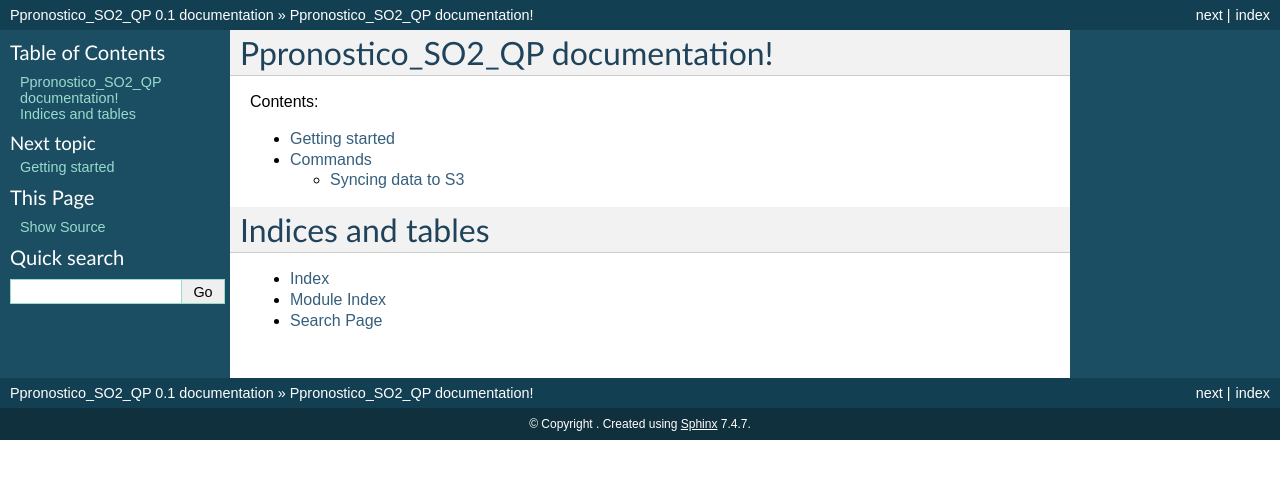
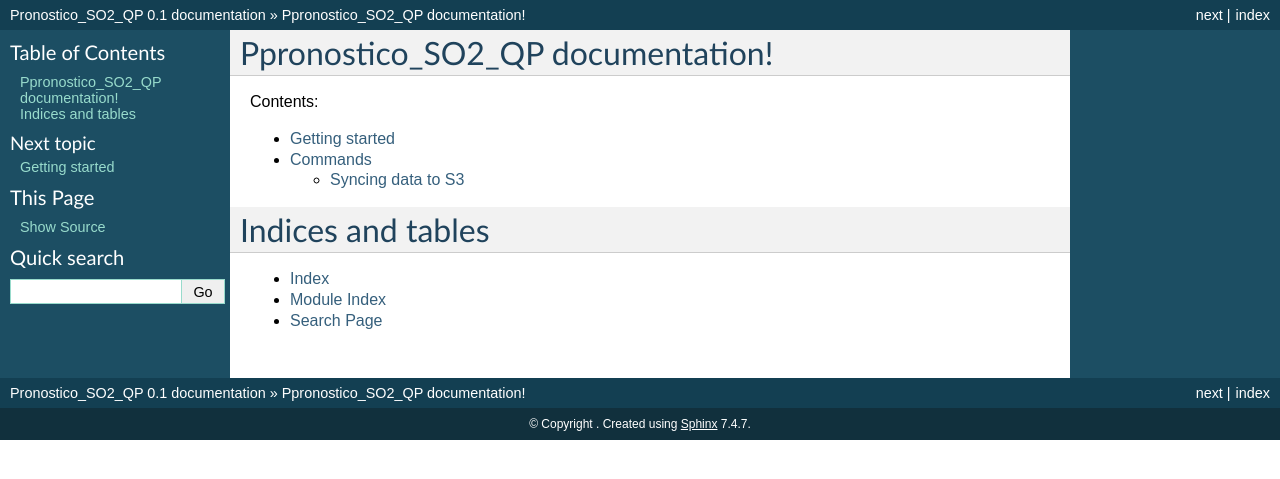
Before and after one commit to AndresGonF/mds7201-minma-so2, a Sphinx documentation site: the page built from docs/index.rst, in a window 1280 px wide. Shown: the top 479 px of the page. Built offline with Sphinx 7.4.7, drawn with Linux system fonts in a browser that asks for light colours.

Commit message:
Update conf.py

```diff
--- a/docs/conf.py
+++ b/docs/conf.py
@@ -1,6 +1,6 @@
 # -*- coding: utf-8 -*-
 #
-# Ppronostico_SO2_QP documentation build configuration file, created by
+# Pronostico_SO2_QP documentation build configuration file, created by
 # sphinx-quickstart.
 #
 # This file is execfile()d with the current directory set to its containing dir.
@@ -41,7 +41,7 @@ source_suffix = '.rst'
 master_doc = 'index'
 
 # General information about the project.
-project = u'Ppronostico_SO2_QP'
+project = u'Pronostico_SO2_QP'
 
 # The version info for the project you're documenting, acts as replacement for
 # |version| and |release|, also used in various other places throughout the
@@ -185,7 +185,7 @@ latex_elements = {
 latex_documents = [
     ('index',
      'mds7201-minma-so2.tex',
-     u'Ppronostico_SO2_QP Documentation',
+     u'Pronostico_SO2_QP Documentation',
      u"Nicolas Cabello - Andrés González - Javier Maass - Consuelo Rojas", 'manual'),
 ]
 
@@ -215,7 +215,7 @@ latex_documents = [
 # One entry per manual page. List of tuples
 # (source start file, name, description, authors, manual section).
 man_pages = [
-    ('index', 'mds7201-minma-so2', u'Ppronostico_SO2_QP Documentation',
+    ('index', 'mds7201-minma-so2', u'Pronostico_SO2_QP Documentation',
      [u"Nicolas Cabello - Andrés González - Javier Maass - Consuelo Rojas"], 1)
 ]
 
@@ -229,8 +229,8 @@ man_pages = [
 # (source start file, target name, title, author,
 #  dir menu entry, description, category)
 texinfo_documents = [
-    ('index', 'mds7201-minma-so2', u'Ppronostico_SO2_QP Documentation',
-     u"Nicolas Cabello - Andrés González - Javier Maass - Consuelo Rojas", 'Ppronostico_SO2_QP',
+    ('index', 'mds7201-minma-so2', u'Pronostico_SO2_QP Documentation',
+     u"Nicolas Cabello - Andrés González - Javier Maass - Consuelo Rojas", 'Pronostico_SO2_QP',
      'Sistema de pronóstico de concentración de dióxido de azufre en la zona Quintero - Puchuncaví', 'Miscellaneous'),
 ]
 
```
